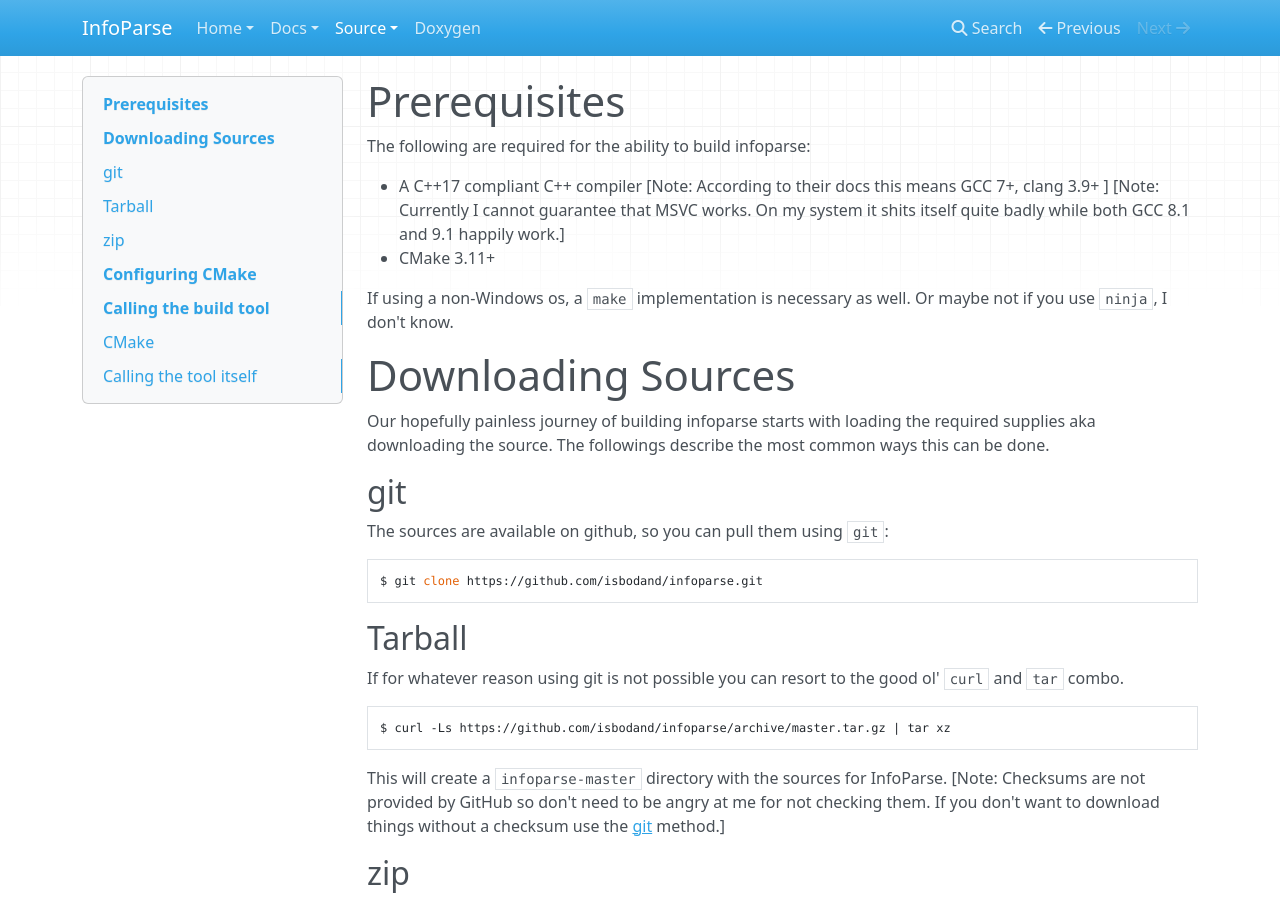
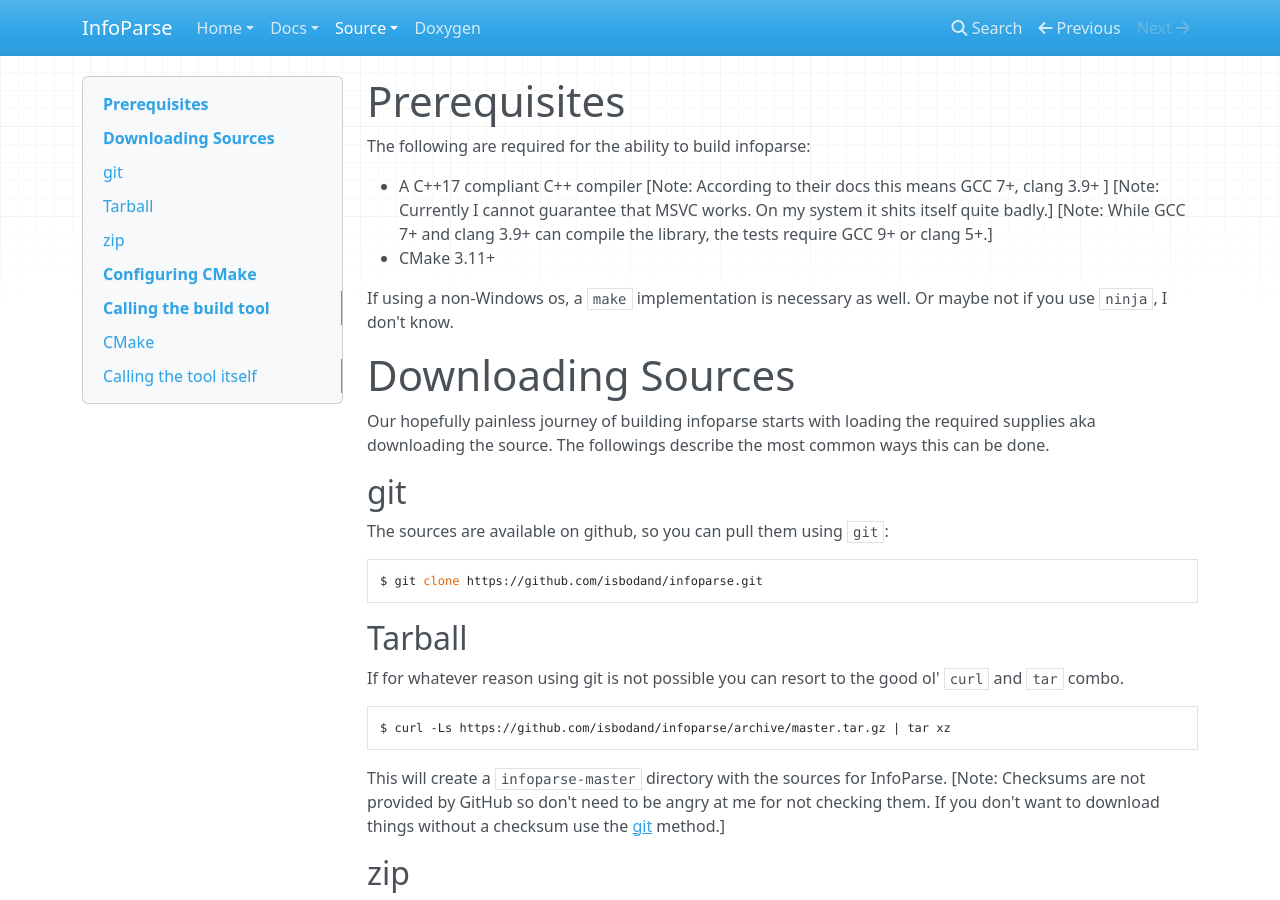
Before and after one commit to bodand/infoparse, an MkDocs documentation site: the page built from dox_site/build.md, in a window 1280 px wide and 900 px high. Built offline with MkDocs 1.6.1, drawn with Linux system fonts in a browser that asks for light colours; nearby versions of some CDN libraries.

```diff
--- a/.travis.yml
+++ b/.travis.yml
@@ -16,8 +16,6 @@ matrix:
           sources:
             - ubuntu-toolchain-r-test
           packages:
-            - libc++-7-dev
-            - libc++abi-7-dev
             - cmake
             - make
             - doxygen
--- a/CMakeLists.txt
+++ b/CMakeLists.txt
@@ -20,11 +20,15 @@ configure_file(
         "${PROJECT_SOURCE_DIR}/src/versioning.hpp"
 )
 
+if (${CMAKE_CXX_COMPILER_ID} STREQUAL "MSVC")
+    set(CMAKE_CXX_FLAGS "${CMAKE_CXX_FLAGS} /std:c++17")
+endif ()
+
 if (${CMAKE_CXX_COMPILER_ID} STREQUAL "Clang")
     set(CMAKE_EXPORT_COMPILE_COMMANDS ON)
     set(USE_CLANG_PARSING "YES")
     set(COMPILATION_DB_PATH ${PROJECT_BINARY_DIR}/compile_command.json)
-#    set(CMAKE_CXX_FLAGS "${CMAKE_CXX_FLAGS} -stdlib=libc++")
+    #    set(CMAKE_CXX_FLAGS "${CMAKE_CXX_FLAGS} -stdlib=libc++")
 else ()
     set(USE_CLANG_PARSING "NO")
     set(COMPILATION_DB_PATH "")
--- a/dox_site/build.md
+++ b/dox_site/build.md
@@ -5,7 +5,9 @@ The following are required for the ability to build infoparse:
  - A C++17 compliant C++ compiler
   \[Note: According to their docs this means GCC 7+, clang 3.9+ ]
   \[Note: Currently I cannot guarantee that MSVC works. On my system
-  it shits itself quite badly while both GCC 8.1 and 9.1 happily work.]
+  it shits itself quite badly.]
+  \[Note: While GCC 7+ and clang 3.9+ can compile the library,
+  the tests require GCC 9+ or clang 5+.]
  - CMake 3.11+
 
 If using a non-Windows os, a `make` implementation is necessary as well.
```
